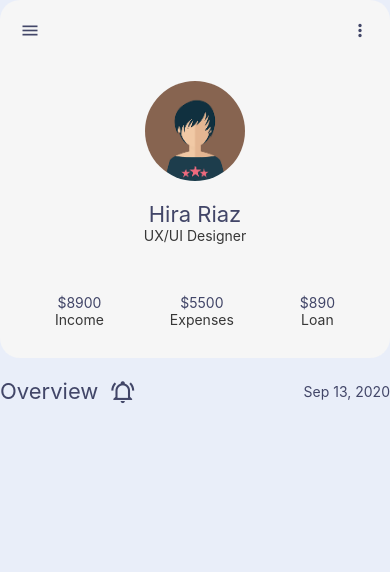
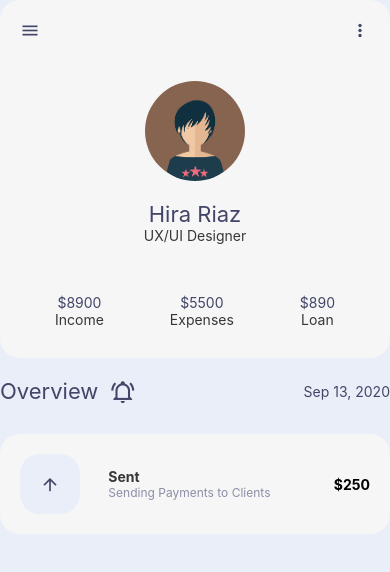
Before and after one commit to danielh989/money_buddy, a React Native app: screen / in a window 390 px wide. Shown: the top 572 px of the page. Built offline with nearby package versions, Linux system fonts and the light colour scheme.

Commit message:
ADD: Actions menu

```diff
--- /dev/null
+++ b/components/Actions.tsx
@@ -0,0 +1,58 @@
+import React, { FC } from "react";
+import { View, StyleSheet, Text, FlatList } from "react-native";
+import colors from "../config/colors";
+import { MaterialCommunityIcons } from "@expo/vector-icons";
+import { ActionsProps } from "../types";
+interface Props {
+  actions: Array<ActionsProps>;
+}
+const Actions: FC<Props> = (props) => {
+  return (
+    <FlatList
+      data={props.actions}
+      keyExtractor={(item) => item.title}
+      renderItem={({ item }) => (
+        <View style={styles.container}>
+          <View style={styles.icon}>
+            <MaterialCommunityIcons
+              color={colors.primary}
+              size={20}
+              name={item.icon}
+            />
+          </View>
+          <View style={styles.textContainer}>
+            <Text style={styles.title}>{item.title}</Text>
+            <Text style={styles.subtitle}>{item.subtitle}</Text>
+          </View>
+          <Text style={styles.ammount}>${item.ammount}</Text>
+        </View>
+      )}
+    />
+  );
+};
+const styles = StyleSheet.create({
+  ammount: { fontWeight: "bold" },
+  container: {
+    alignItems: "center",
+    backgroundColor: colors.white,
+    borderRadius: 20,
+    elevation: 10,
+    flexDirection: "row",
+    justifyContent: "space-between",
+    marginVertical: 10,
+    padding: 20,
+    width: "100%",
+  },
+  icon: {
+    alignItems: "center",
+    backgroundColor: colors.light,
+    borderRadius: 20,
+    justifyContent: "center",
+    height: 60,
+    width: 60,
+  },
+  title: { color: colors.dark, fontSize: 14, fontWeight: "bold" },
+  textContainer: { marginLeft: -35 },
+  subtitle: { color: colors.secondary, fontSize: 12 },
+});
+export default Actions;
--- a/screens/UserSummary.tsx
+++ b/screens/UserSummary.tsx
@@ -1,9 +1,10 @@
 import React, { FC } from "react";
-import { StyleSheet } from "react-native";
+import { StyleSheet, FlatList } from "react-native";
 import MainCard from "../components/MainCard";
 import Screen from "../components/Screen";
-import { BalanceValues } from "../types";
+import { ActionsProps, BalanceValues } from "../types";
 import BellOverview from "../components/BellOverview";
+import Actions from "../components/Actions";
 interface Props {}
 const UserSummary: FC<Props> = (props) => {
   const data: Array<BalanceValues> = [
@@ -11,10 +12,20 @@ const UserSummary: FC<Props> = (props) => {
     { title: "Expenses", value: 5500 },
     { title: "Loan", value: 890 },
   ];
+
+  const actions: Array<ActionsProps> = [
+    {
+      title: "Sent",
+      subtitle: "Sending Payments to Clients",
+      ammount: 250,
+      icon: "arrow-up",
+    },
+  ];
   return (
     <Screen>
       <MainCard balanceValues={data} />
-      <BellOverview></BellOverview>
+      <BellOverview />
+      <Actions actions={actions} />
     </Screen>
   );
 };
```
Also changed, not shown: types.ts (+7 -0 lines).
